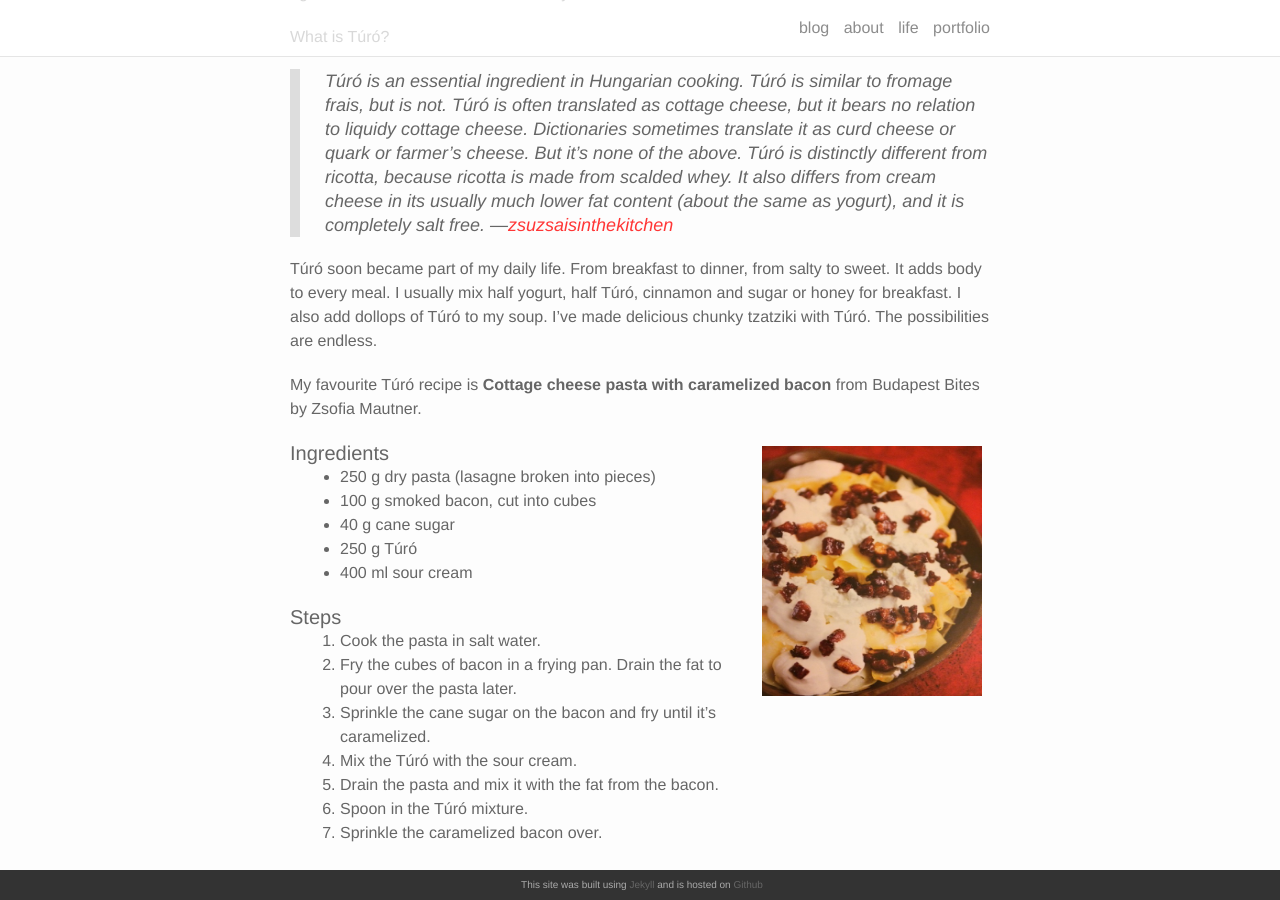
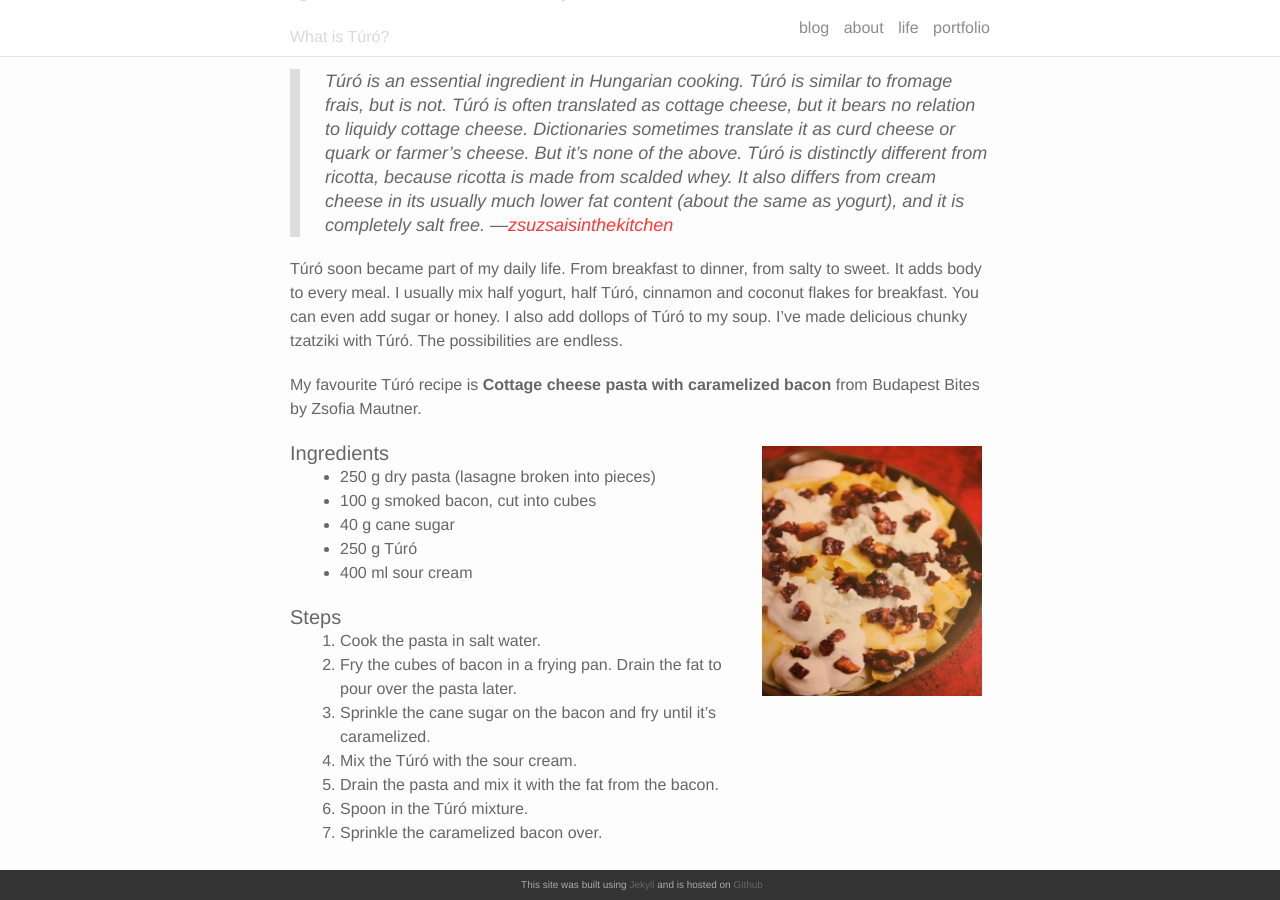
Before and after one commit to annelledejager/blog, a Jekyll site: the page built from _life/2_eatingturo.markdown, in a window 1280 px wide and 900 px high, scrolled down 461 px. Built offline with Jekyll 4.4.1, drawn with Linux system fonts in a browser that asks for light colours; nearby versions of some CDN libraries; comment, search, counter and statistics services are not loaded.

Commit message:
Sugar and honey added to post

```diff
--- a/_life/2_eatingturo.markdown
+++ b/_life/2_eatingturo.markdown
@@ -25,7 +25,7 @@ Túró is an essential ingredient in Hungarian cooking. Túró is similar to fro
 	—<a href="http://zsuzsaisinthekitchen.blogspot.hu/2009/01/hungarian-curd-cheese-tur.html">zsuzsaisinthekitchen</a>
 </blockquote>
 
-Túró soon became part of my daily life. From breakfast to dinner, from salty to sweet. It adds body to every meal. I usually mix half yogurt, half Túró, cinnamon and sugar or honey for breakfast. I also add dollops of Túró to my soup. I've made delicious chunky tzatziki with Túró. The possibilities are endless.
+Túró soon became part of my daily life. From breakfast to dinner, from salty to sweet. It adds body to every meal. I usually mix half yogurt, half Túró, cinnamon and coconut flakes for breakfast. You can even add sugar or honey. I also add dollops of Túró to my soup. I've made delicious chunky tzatziki with Túró. The possibilities are endless.
 
 My favourite Túró recipe is <b>Cottage cheese pasta with caramelized bacon</b> from Budapest Bites by Zsofia Mautner.
 
```
